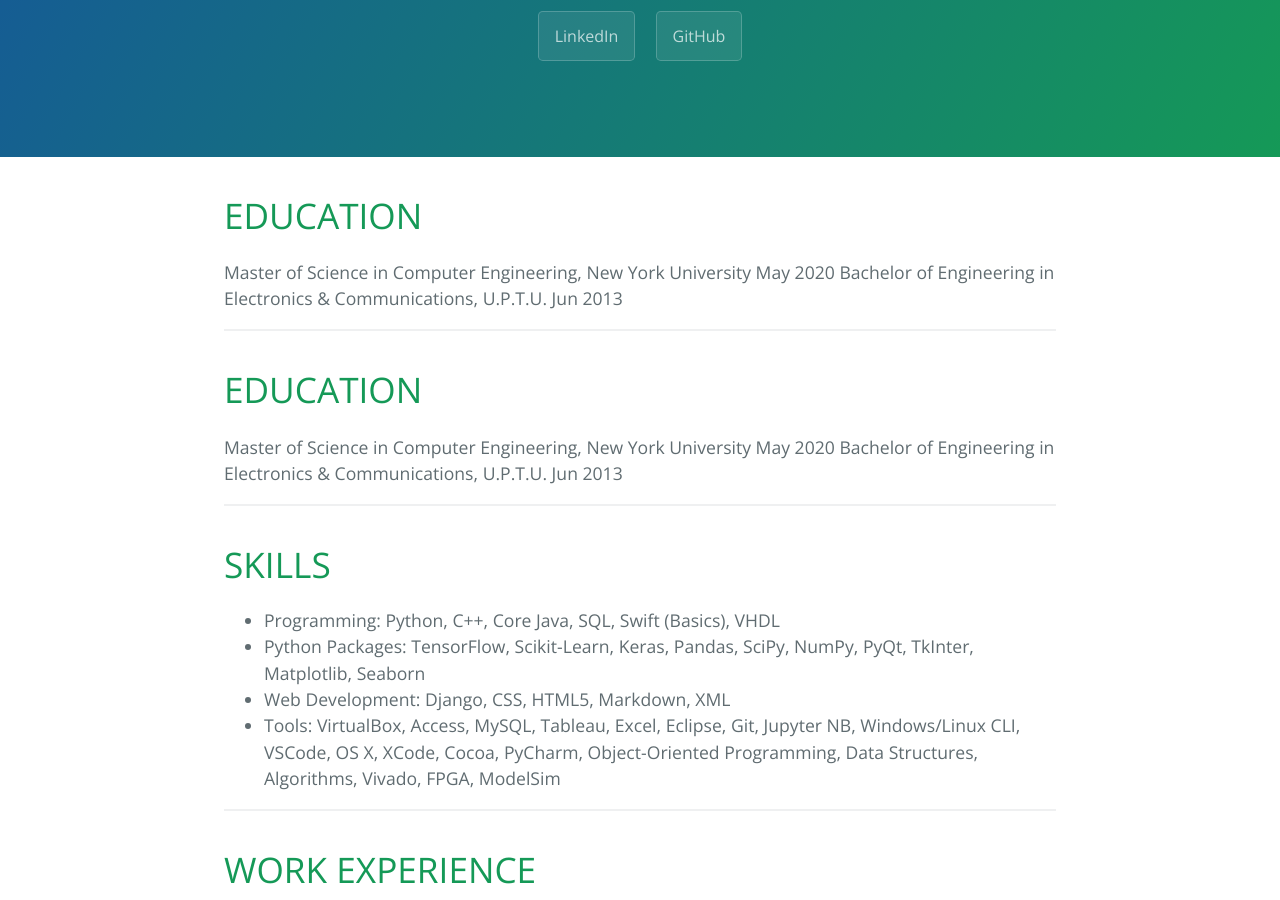
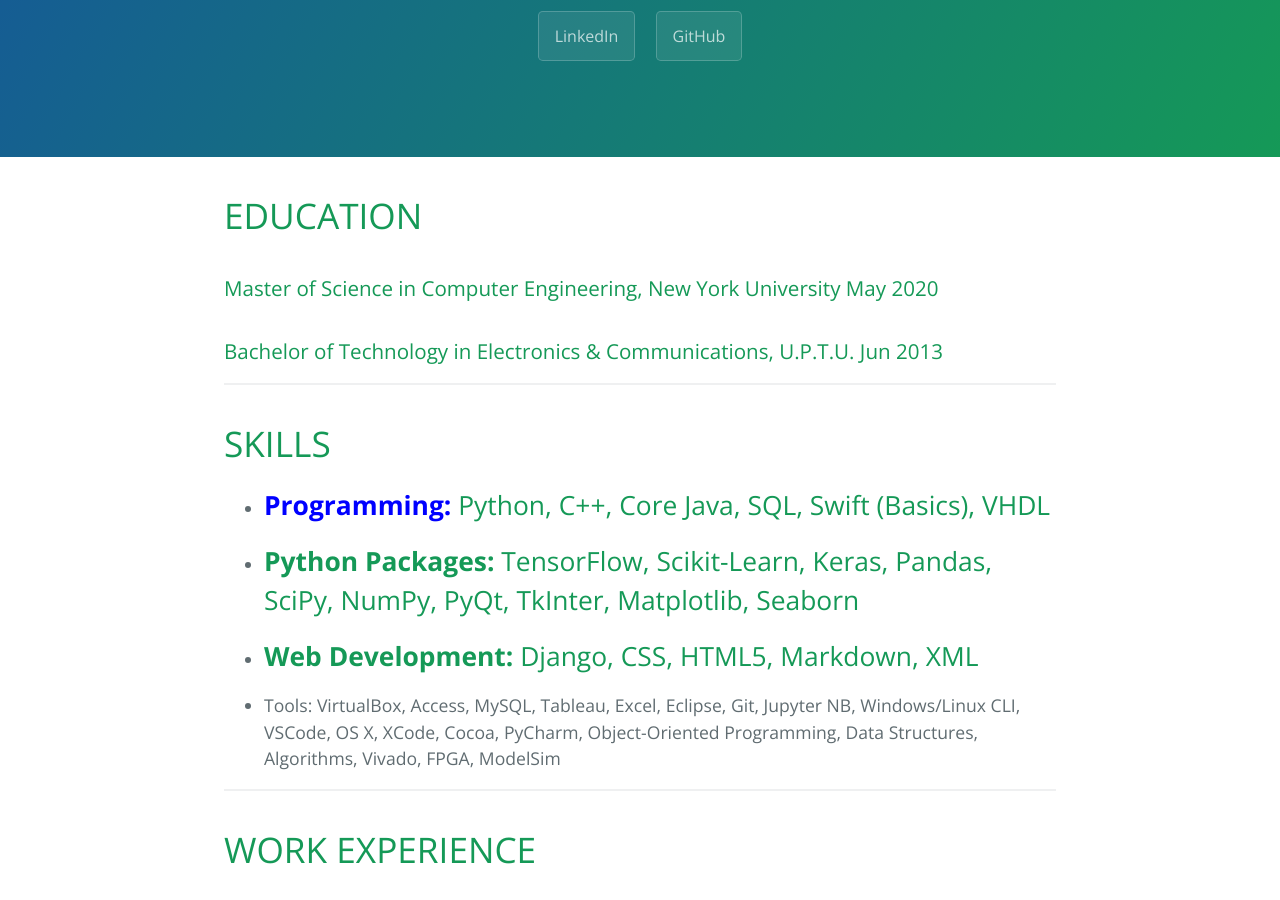
Before and after one commit to himanshu-hs3773/himanshu-hs3773.github.io, a Jekyll site: the page built from index.md, in a window 1280 px wide and 900 px high, scrolled down 226 px. Built offline with Jekyll 4.4.1, drawn with Linux system fonts in a browser that asks for light colours; our own code applies the rules of GitHub Pages for plain Markdown files.

Commit message:
index update

```diff
--- a/index.md
+++ b/index.md
@@ -4,23 +4,20 @@ layout: default
 
 # EDUCATION
 
-Master of Science in Computer Engineering, New York University                      May 2020
-Bachelor of Engineering in Electronics & Communications, U.P.T.U.                   Jun 2013
+### Master of Science in Computer Engineering, New York University                      May 2020
 
-* * *
-
-# EDUCATION
-
-Master of Science in Computer Engineering, New York University                      May 2020
-Bachelor of Engineering in Electronics & Communications, U.P.T.U.                   Jun 2013
+### Bachelor of Technology in Electronics & Communications, U.P.T.U.                   Jun 2013
 
 * * *
 
 # SKILLS
 
-* Programming: Python, C++, Core Java, SQL, Swift (Basics), VHDL
-* Python Packages: TensorFlow, Scikit-Learn, Keras, Pandas, SciPy, NumPy, PyQt, TkInter, Matplotlib, Seaborn
-* Web Development: Django, CSS, HTML5, Markdown, XML
+* <span style="color:blue">**Programming:**</span> Python, C++, Core Java, SQL, Swift (Basics), VHDL
+---
+* **Python Packages:** TensorFlow, Scikit-Learn, Keras, Pandas, SciPy, NumPy, PyQt, TkInter, Matplotlib, Seaborn
+---
+* **Web Development:** Django, CSS, HTML5, Markdown, XML
+---
 * Tools: VirtualBox, Access, MySQL, Tableau, Excel, Eclipse, Git, Jupyter NB, Windows/Linux CLI, VSCode, OS X, XCode, Cocoa, PyCharm, Object-Oriented Programming, Data Structures, Algorithms, Vivado,
 FPGA, ModelSim
 
```
